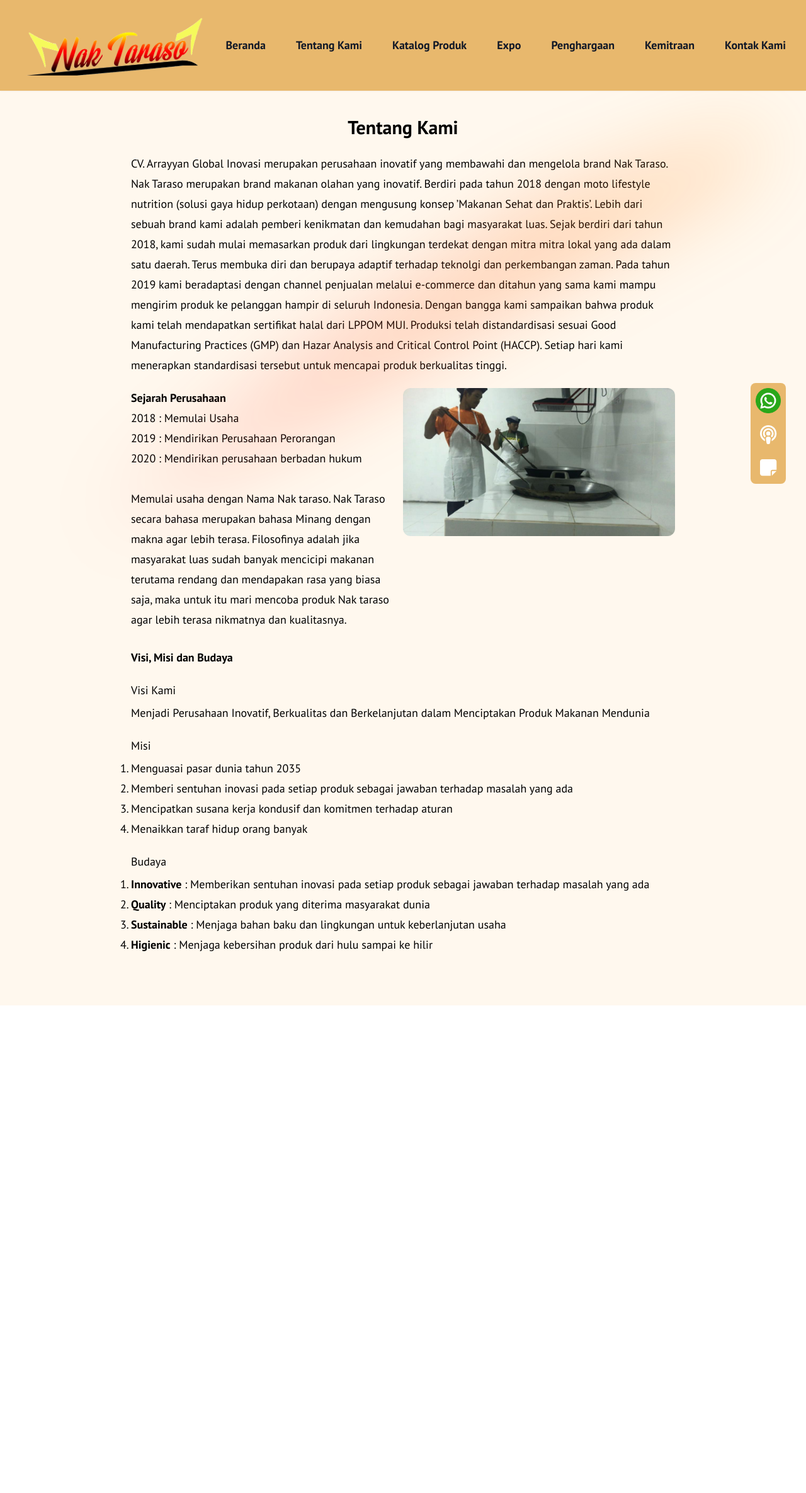
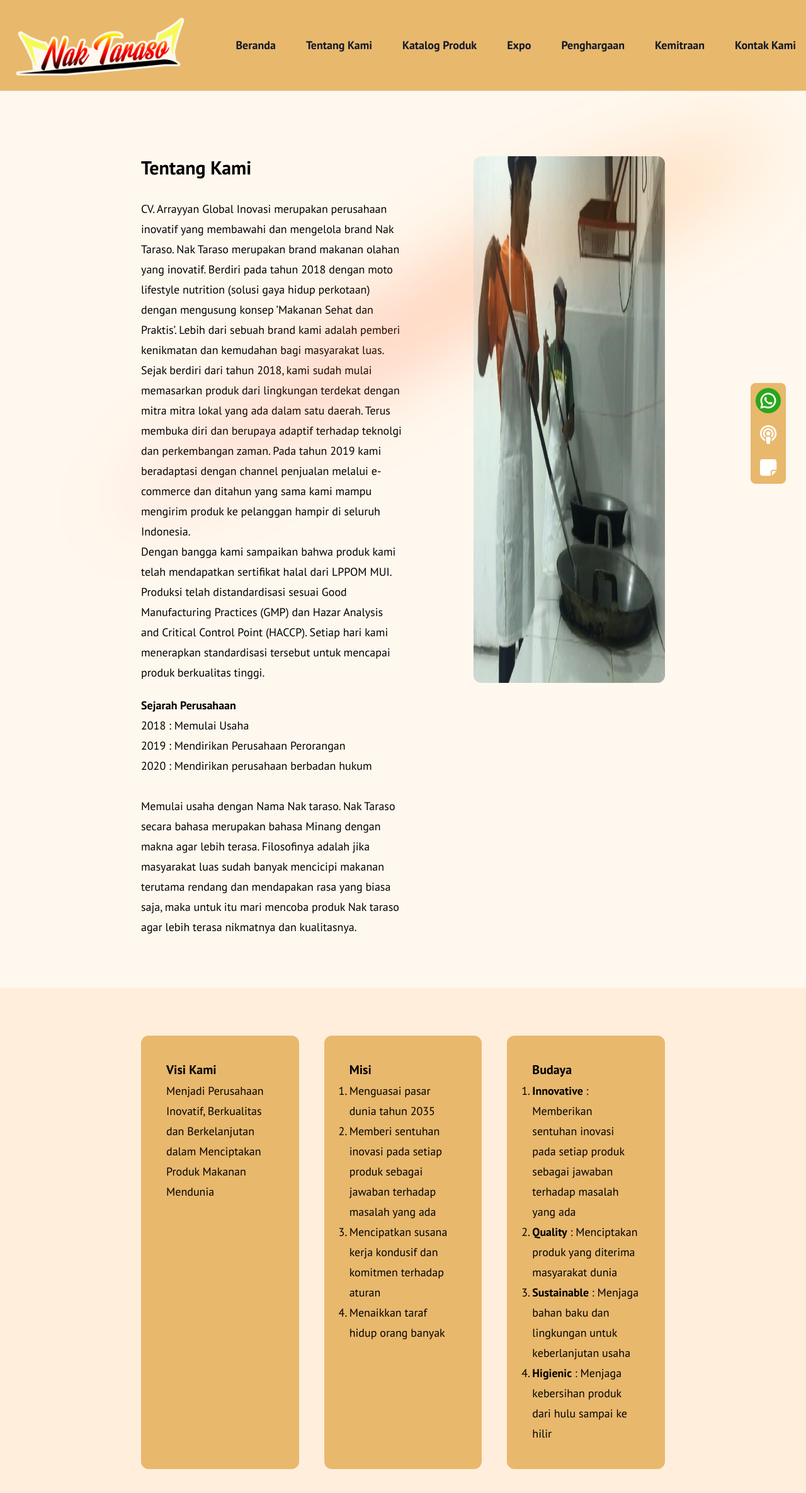
Before and after one commit to EagleEyes1/naktaraso, a React (Create React App) app: page /aboutus in a window 1280 px wide. Shown: the top 2370 px of the page at 63% size. Before the commit the page ends 1596 px from the top, so only its background shows below. Built offline with nearby package versions, Linux system fonts and the light colour scheme.

Commit message:
design aboutus page

```diff
--- a/src/components/AboutUs.jsx
+++ b/src/components/AboutUs.jsx
@@ -2,61 +2,71 @@
 
 const AboutUs = () => {
   return (
-    <div className="mx-auto px-52 z-10 bg-[#fff8ee]">
-      <h1 className="pt-10 text-center text-3xl font-bold">Tentang Kami</h1>
-      <div className="pt-6">
+    <>
+      <div className="mx-auto px-56 z-10 bg-[#fff8ee] pt-20">
+        <div className="pt-6 grid grid-cols-2">
+          <div className="self-center">
+            <h1 className="text-3xl font-bold pb-8">Tentang Kami</h1>
             <p className="text-lg leading-8">
               CV. Arrayyan Global Inovasi merupakan perusahaan inovatif yang
-          membawahi dan mengelola brand Nak Taraso. Nak Taraso merupakan brand
-          makanan olahan yang inovatif. Berdiri pada tahun 2018 dengan moto
-          lifestyle nutrition (solusi gaya hidup perkotaan) dengan mengusung
-          konsep ’Makanan Sehat dan Praktis’. Lebih dari sebuah brand kami
-          adalah pemberi kenikmatan dan kemudahan bagi masyarakat luas. Sejak
-          berdiri dari tahun 2018, kami sudah mulai memasarkan produk dari
-          lingkungan terdekat dengan mitra mitra lokal yang ada dalam satu
-          daerah. Terus membuka diri dan berupaya adaptif terhadap teknolgi dan
-          perkembangan zaman. Pada tahun 2019 kami beradaptasi dengan channel
-          penjualan melalui e-commerce dan ditahun yang sama kami mampu mengirim
-          produk ke pelanggan hampir di seluruh Indonesia. Dengan bangga kami
-          sampaikan bahwa produk kami telah mendapatkan sertifikat halal dari
-          LPPOM MUI. Produksi telah distandardisasi sesuai Good Manufacturing
-          Practices (GMP) dan Hazar Analysis and Critical Control Point (HACCP).
-          Setiap hari kami menerapkan standardisasi tersebut untuk mencapai
-          produk berkualitas tinggi.
+              membawahi dan mengelola brand Nak Taraso. Nak Taraso merupakan
+              brand makanan olahan yang inovatif. Berdiri pada tahun 2018 dengan
+              moto lifestyle nutrition (solusi gaya hidup perkotaan) dengan
+              mengusung konsep ’Makanan Sehat dan Praktis’. Lebih dari sebuah
+              brand kami adalah pemberi kenikmatan dan kemudahan bagi masyarakat
+              luas. <br /> Sejak berdiri dari tahun 2018, kami sudah mulai
+              memasarkan produk dari lingkungan terdekat dengan mitra mitra
+              lokal yang ada dalam satu daerah. Terus membuka diri dan berupaya
+              adaptif terhadap teknolgi dan perkembangan zaman. Pada tahun 2019
+              kami beradaptasi dengan channel penjualan melalui e-commerce dan
+              ditahun yang sama kami mampu mengirim produk ke pelanggan hampir
+              di seluruh Indonesia.
+              <br /> Dengan bangga kami sampaikan bahwa produk kami telah
+              mendapatkan sertifikat halal dari LPPOM MUI. Produksi telah
+              distandardisasi sesuai Good Manufacturing Practices (GMP) dan
+              Hazar Analysis and Critical Control Point (HACCP). Setiap hari
+              kami menerapkan standardisasi tersebut untuk mencapai produk
+              berkualitas tinggi.
             </p>
           </div>
-      <div className="pt-5 grid grid-cols-2">
+          <div className="pl-28">
+            <img
+              className="h-full w-full z-20 rounded-xl xl:rounded-xl"
+              src={require("../assets/aboutuspict11.jpeg")}
+            />
+          </div>
+        </div>
+        <div className="pt-5 grid grid-cols-2 pb-20">
           <div>
             <p className="text-lg leading-8">
               <b>Sejarah Perusahaan</b> <br /> 2018 : Memulai Usaha <br />
               2019 : Mendirikan Perusahaan Perorangan <br />
               2020 : Mendirikan perusahaan berbadan hukum <br /> <br />
               Memulai usaha dengan Nama Nak taraso. Nak Taraso secara bahasa
-            merupakan bahasa Minang dengan makna agar lebih terasa. Filosofinya
-            adalah jika masyarakat luas sudah banyak mencicipi makanan terutama
-            rendang dan mendapakan rasa yang biasa saja, maka untuk itu mari
-            mencoba produk Nak taraso agar lebih terasa nikmatnya dan
-            kualitasnya.
+              merupakan bahasa Minang dengan makna agar lebih terasa.
+              Filosofinya adalah jika masyarakat luas sudah banyak mencicipi
+              makanan terutama rendang dan mendapakan rasa yang biasa saja, maka
+              untuk itu mari mencoba produk Nak taraso agar lebih terasa
+              nikmatnya dan kualitasnya.
             </p>
           </div>
-        <div>
-          <img
-            className="w-[50rem] rounded-xl z-20"
-            src={require("../assets/aboutuspict1.jpeg")}
-          />
         </div>
       </div>
-      <div className="text-lg leading-8 ">
-        <h1 className="pt-7">
-          <b>Visi, Misi dan Budaya</b>
-        </h1>
-        <h2 className="pt-5">Visi Kami</h2>
+      <div className="text-lg leading-8 bg-[#ffeedc] px-56 py-12">
+        <div className="pt-7 grid grid-cols-3 gap-x-10">
+          <div className="bg-[#E8B86D] p-10 rounded-xl">
+            <div className="flex flex-col">
+              <h2 className="text-xl font-semibold">Visi Kami</h2>
               <p className="pt-1">
                 Menjadi Perusahaan Inovatif, Berkualitas dan Berkelanjutan dalam
                 Menciptakan Produk Makanan Mendunia
               </p>
+            </div>
+          </div>
 
-        <h2 className="pt-5">Misi</h2>
+          <div className="bg-[#E8B86D] p-10 rounded-xl">
+            <div className="flex flex-col">
+              <h2 className="text-xl font-semibold">Misi</h2>
               <p className="pt-1">
                 <ul className="list-decimal">
                   <li>Menguasai pasar dunia tahun 2035</li>
@@ -65,31 +75,40 @@
                     terhadap masalah yang ada
                   </li>
                   <li>
-              Mencipatkan susana kerja kondusif dan komitmen terhadap aturan
+                    Mencipatkan susana kerja kondusif dan komitmen terhadap
+                    aturan
                   </li>
                   <li>Menaikkan taraf hidup orang banyak </li>
                 </ul>
               </p>
-        <h2 className="pt-5">Budaya</h2>
-        <p className="pt-1 pb-20">
+            </div>
+          </div>
+          <div className="bg-[#E8B86D] p-10 rounded-xl">
+            <div className="flex flex-col">
+              <h2 className="text-xl font-semibold">Budaya</h2>
+              <p className="pt-1">
                 <ul className="list-decimal">
                   <li>
-              <b>Innovative</b> : Memberikan sentuhan inovasi pada setiap produk
-              sebagai jawaban terhadap masalah yang ada
+                    <b>Innovative</b> : Memberikan sentuhan inovasi pada setiap
+                    produk sebagai jawaban terhadap masalah yang ada
                   </li>
                   <li>
-              <b>Quality</b> : Menciptakan produk yang diterima masyarakat dunia
+                    <b>Quality</b> : Menciptakan produk yang diterima masyarakat
+                    dunia
                   </li>
                   <li>
                     <b>Sustainable</b> : Menjaga bahan baku dan lingkungan untuk
                     keberlanjutan usaha
                   </li>
                   <li>
-              <b>Higienic</b> : Menjaga kebersihan produk dari hulu sampai ke
-              hilir
+                    <b>Higienic</b> : Menjaga kebersihan produk dari hulu sampai
+                    ke hilir
                   </li>
                 </ul>
               </p>
+            </div>
+          </div>
+        </div>
       </div>
       <div
         aria-hidden="true"
@@ -102,7 +121,7 @@
           className="relative left-[calc(50%+3rem)] aspect-[1155/678] w-[36.125rem] -translate-x-1/2 bg-gradient-to-tr from-[#ff0400] to-[#ff9300] opacity-30 sm:left-[calc(50%+36rem)] sm:w-[72.1875rem] xl:left-[calc(50%+6rem)]"
         />
       </div>
-    </div>
+    </>
   );
 };
 
--- a/src/components/Navbar.jsx
+++ b/src/components/Navbar.jsx
@@ -36,14 +36,14 @@
     <header className="z-20 sticky top-0 bg-[#E8B86D] opacity-100 shadow-sm text-[#200000]">
       <nav
         aria-label="Global"
-        className="mx-auto flex max-w-[90rem] items-center justify-between p-6 lg:px-8"
+        className="mx-auto flex max-w-[90rem] items-center justify-between p-6 lg:px-4"
       >
         <div className="flex">
           <a href="#" className="-m-1.5 p-1.5">
             <span className="sr-only">Your Company</span>
             <img
               alt=""
-              src={require("../assets/logo.png")}
+              src={require("../assets/logo2.png")}
               className="h-12 w-auto sm:h-14 md:h-16 lg:h-24"
             />
           </a>
```
Also changed, not shown: src/assets/aboutuspict11.jpeg (added), src/assets/logo2.png (added). Lines whose indentation alone changed are shown as unchanged.
